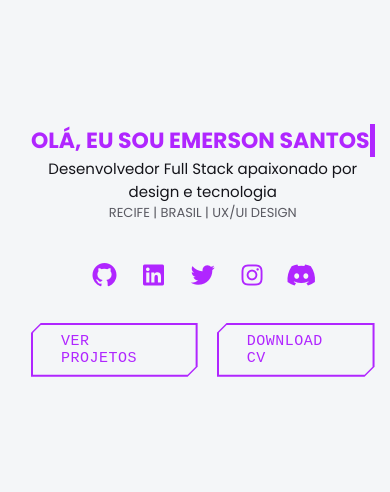
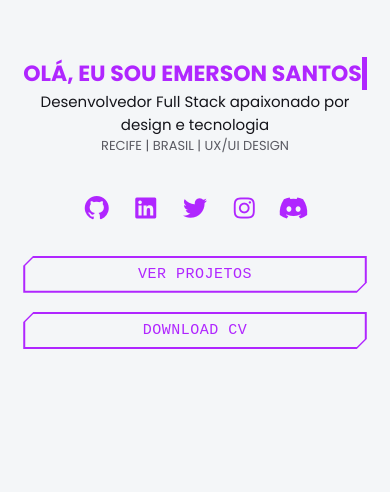
Before and after one commit to emeecoding/Portfolio-pessoal, a plain HTML site: page index.html in a window 390 px wide. Shown: the part 352-844 px from the top of the page. Drawn offline with nearby package versions, Linux system fonts and the light colour scheme.

Commit message:
Ajustei o botão da section hero

```diff
--- a/css/hero.css
+++ b/css/hero.css
@@ -15,6 +15,7 @@
   background: var(--color-bg);
   overflow: hidden;
   transition: background 0.3s ease;
+
 }
 
 
@@ -115,16 +116,17 @@
 ============================================================ */
 .buttons-content {
   display: flex;
-  flex-wrap: wrap;
   justify-content: center;
-  gap: 1.2rem;
+  flex-direction: column;
   margin-top: 30px;
+  width: 100%;
 }
 
 .buttons-content a {
   position: relative;
   overflow: hidden;
   isolation: isolate;
+  width: 100%;
 
   display: inline-flex;
   align-items: center;
@@ -214,7 +216,10 @@
 ============================================================ */
 @media (max-width: 768px) {
   .hero {
-    padding: 100px 16px 50px;
+    justify-content: center;
+    align-items: center;
+
+
   }
 
   .hero .hero-content h1 {
```
